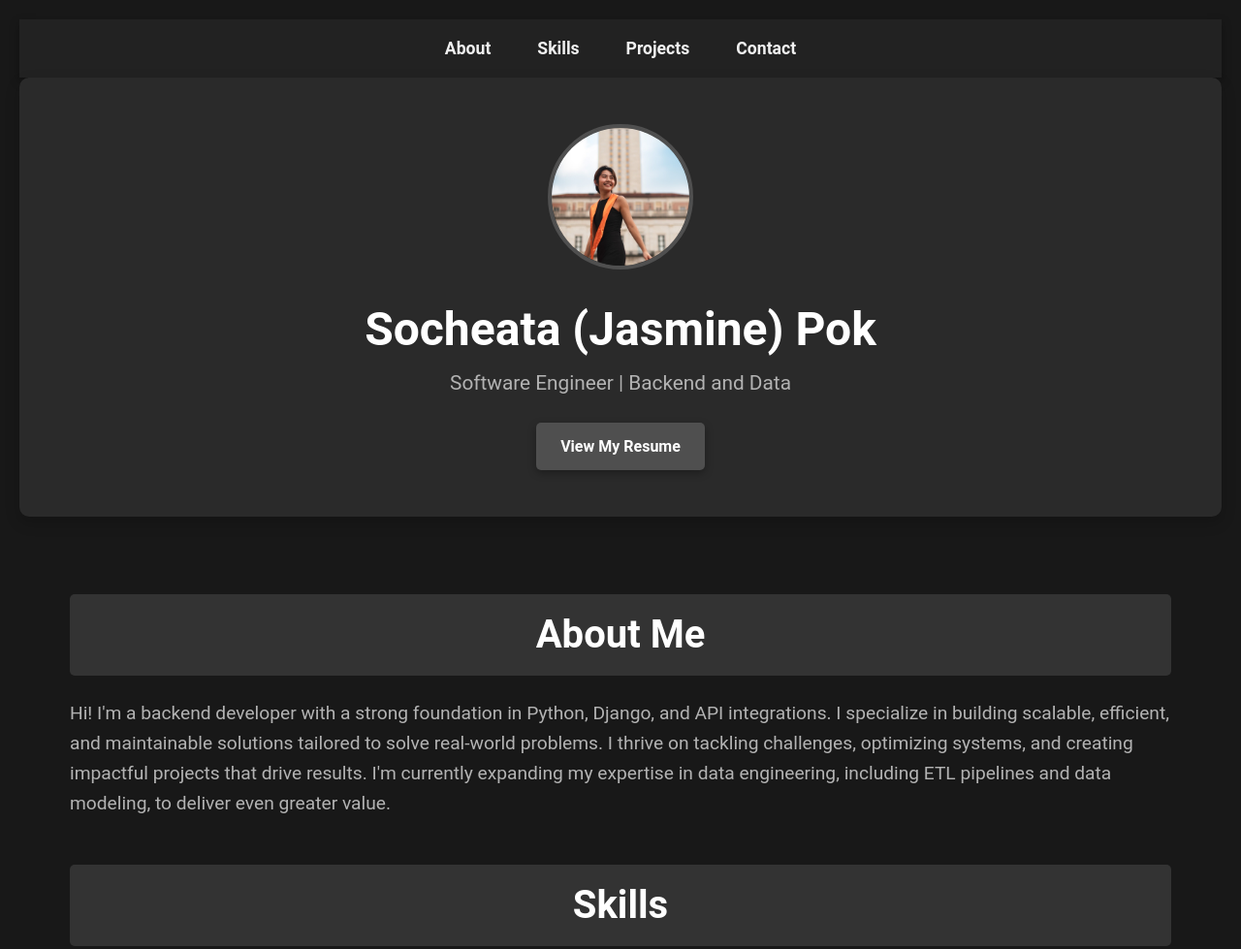
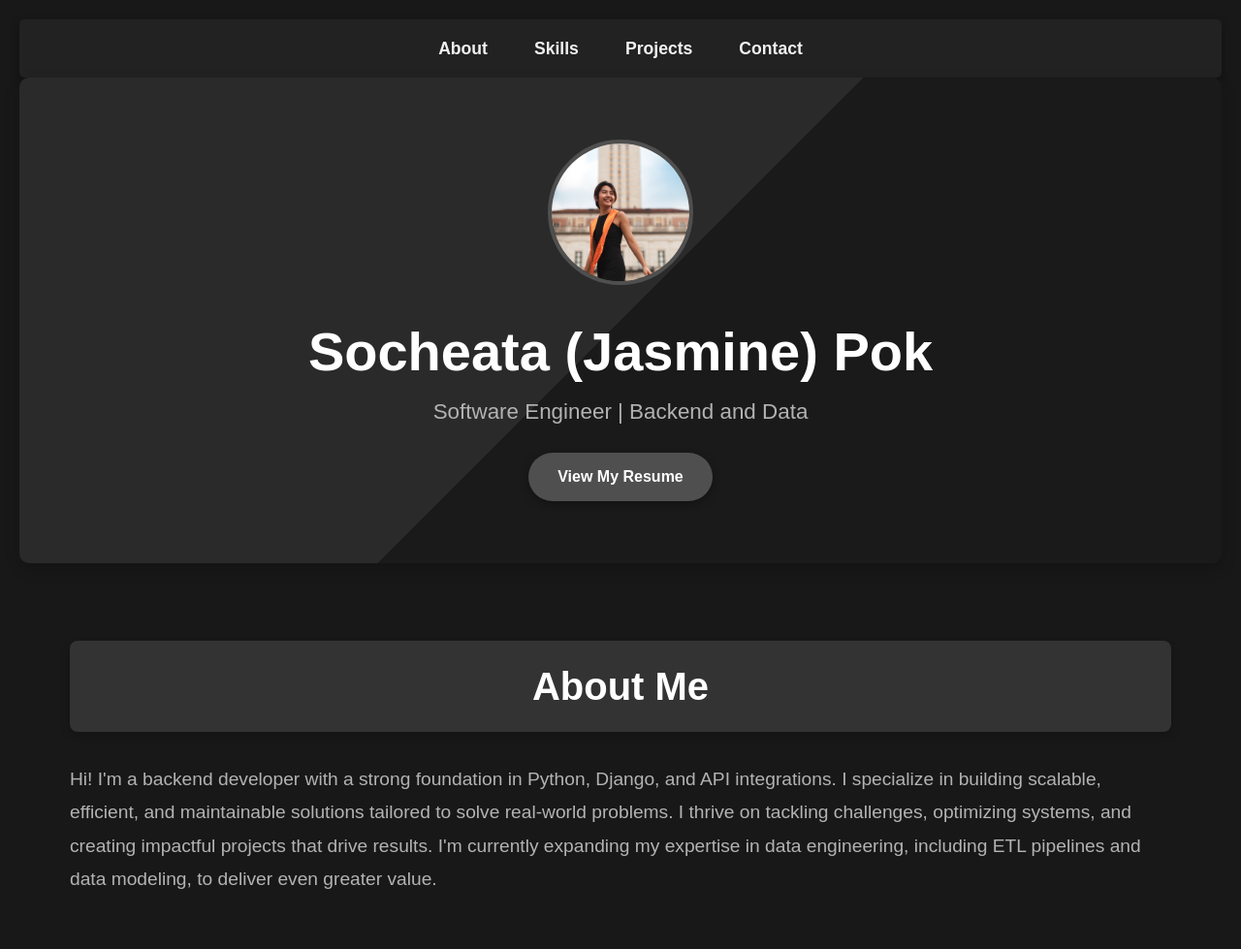
Before and after one commit to jasmine-pok/sjpok-portfolio, a plain HTML site: page index.html in a window 1280 px wide. Shown: the top 979 px of the page at 97% size. Drawn offline with Linux system fonts and the light colour scheme.

Commit message:
stylistic updates

```diff
--- a/styles.css
+++ b/styles.css
@@ -6,7 +6,7 @@
 }
 
 body {
-    font-family: 'Roboto', sans-serif;
+    font-family: 'Poppins', sans-serif; /* Updated font for modern look */
     background-color: #181818; /* Dark background color */
     color: #f1f1f1; /* Light text color for contrast */
     line-height: 1.6;
@@ -20,6 +20,7 @@
 
 a:hover {
     color: #ffffff;
+    text-decoration: underline; /* Modern hover effect */
 }
 
 /* Navigation Bar */
@@ -27,6 +28,7 @@
     background-color: #222222; /* Darker gray for the navbar */
     padding: 1rem 0;
     box-shadow: 0 4px 10px rgba(0, 0, 0, 0.3);
+    border-radius: 5px;
 }
 
 nav ul {
@@ -43,18 +45,19 @@
     color: #f1f1f1; /* Light color for links */
     font-weight: 600;
     font-size: 1.1rem;
-    transition: color 0.3s ease;
+    transition: color 0.3s ease, transform 0.3s ease;
 }
 
 nav ul li a:hover {
-    color: #ffffff; /* Lighter on hover */
+    color: #ffffff;
+    transform: scale(1.05); /* Subtle scaling effect */
 }
 
 /* Header Section */
 header {
     text-align: center;
-    background-color: #2a2a2a; /* Dark gray background for header */
-    padding: 3rem 1rem;
+    background: linear-gradient(135deg, #2a2a2a 50%, #1a1a1a 50%); /* Gradient background */
+    padding: 4rem 1rem;
     border-radius: 10px;
     box-shadow: 0 6px 15px rgba(0, 0, 0, 0.2);
     margin-bottom: 3rem;
@@ -67,33 +70,40 @@
     border: 4px solid #4f4f4f;
     object-fit: cover;
     margin-bottom: 1rem;
+    transition: transform 0.3s ease;
+}
+
+.profile-photo:hover {
+    transform: scale(1.05); /* Subtle hover scale effect */
 }
 
 header h1 {
-    font-size: 3rem;
+    font-size: 3.5rem; /* Increased size for emphasis */
     color: #ffffff;
+    font-weight: 700;
 }
 
 header p {
-    font-size: 1.3rem;
+    font-size: 1.4rem;
     color: #b3b3b3;
     margin-bottom: 1.5rem;
 }
 
 .resume-button {
     display: inline-block;
-    padding: 12px 25px;
+    padding: 12px 30px;
     background-color: #4f4f4f;
     color: white;
     font-weight: 600;
     text-decoration: none;
-    border-radius: 5px;
+    border-radius: 50px; /* Rounded button */
     box-shadow: 0 3px 8px rgba(0, 0, 0, 0.3);
-    transition: background-color 0.3s ease;
+    transition: background-color 0.3s ease, transform 0.3s ease;
 }
 
 .resume-button:hover {
     background-color: #6b6b6b;
+    transform: translateY(-3px); /* Subtle lift effect */
 }
 
 /* Main Content */
@@ -105,23 +115,24 @@
 
 /* Section Styling */
 section {
-    margin-bottom: 3rem;
+    margin-bottom: 4rem; /* More space between sections */
 }
 
 section h2 {
     font-size: 2.5rem;
     color: #ffffff;
     background-color: #333333; /* Dark background for sections */
-    padding: 10px 0;
-    margin-bottom: 1.5rem;
+    padding: 15px 0;
+    margin-bottom: 2rem;
     text-align: center;
-    border-radius: 5px;
+    border-radius: 8px;
+    box-shadow: 0 4px 10px rgba(0, 0, 0, 0.2);
 }
 
 section p {
     font-size: 1.2rem;
     color: #b3b3b3;
-    line-height: 1.6;
+    line-height: 1.8;
 }
 
 /* Skills Section */
@@ -150,10 +161,12 @@
     font-weight: 600;
     color: #4f4f4f;
     font-size: 1.3rem;
+    transition: color 0.3s ease, text-decoration 0.3s ease;
 }
 
 #projects li a:hover {
-    color: #ffffff; /* Change to white on hover */
+    color: #ffffff;
+    text-decoration: underline;
 }
 
 /* Contact Section */
@@ -163,18 +176,19 @@
     font-size: 1.2rem;
     display: block;
     margin: 10px 0;
-    transition: color 0.3s ease;
+    transition: color 0.3s ease, transform 0.3s ease;
 }
 
 .contact-links a:hover {
     color: #ffffff;
+    transform: scale(1.05); /* Subtle hover effect */
 }
 
 /* Footer */
 footer {
     text-align: center;
     padding: 1.5rem;
-    background-color: #222222; /* Dark background for footer */
+    background-color: #222222;
     color: #b3b3b3;
     font-size: 1rem;
     margin-top: 5rem;
```
Lines whose indentation alone changed are shown as unchanged.
